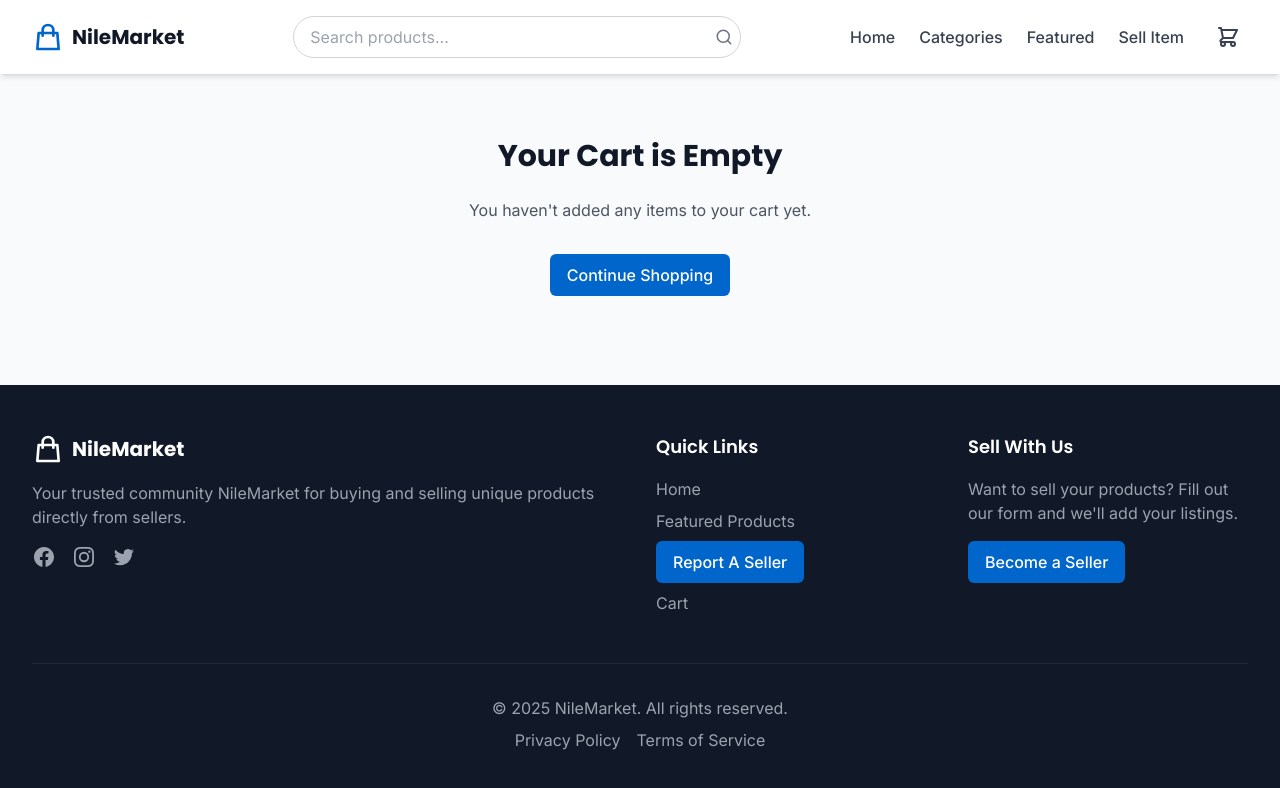
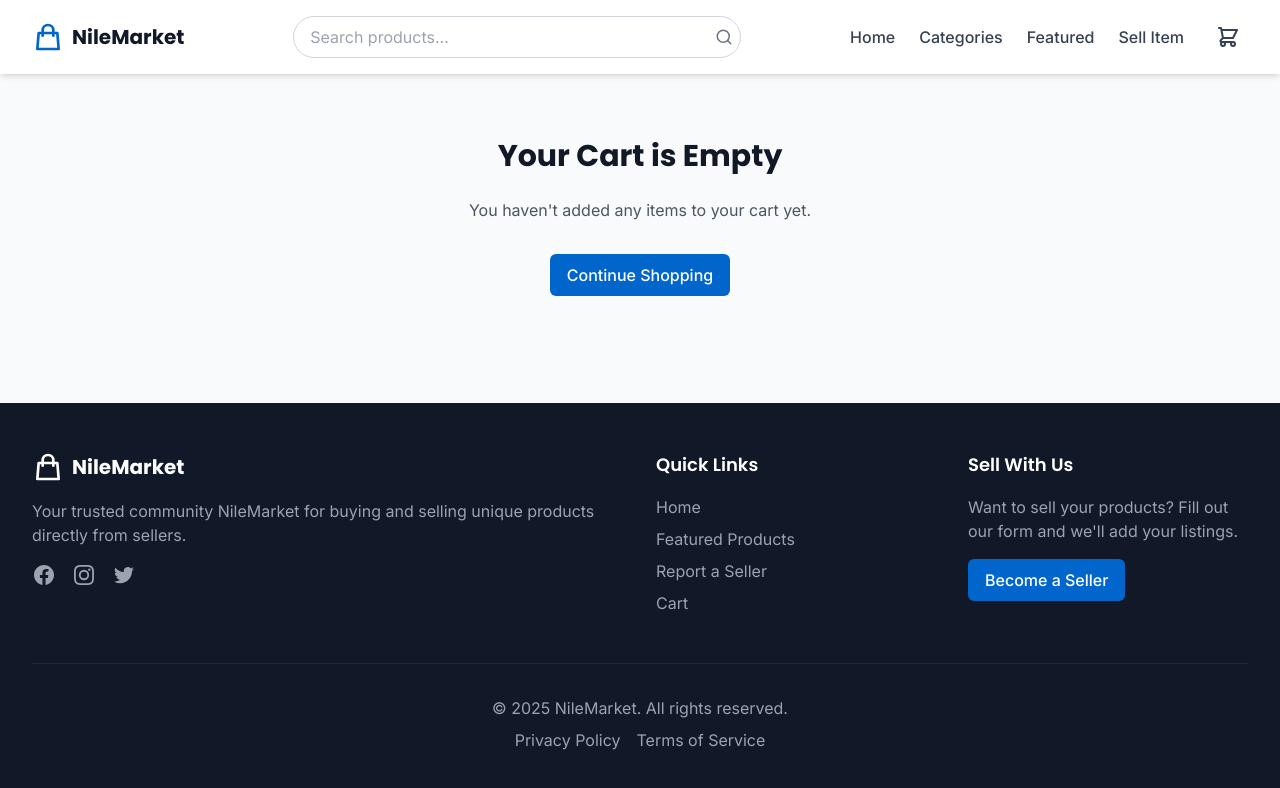
Before and after one commit to BillGStanford/commerce, a React (Create React App) app: page /checkout in a window 1280 px wide. Shown: the top 788 px of the page. Built offline with nearby package versions, Linux system fonts and the light colour scheme.

Commit message:
intital all projects and files

```diff
--- a/src/components/Footer.js
+++ b/src/components/Footer.js
@@ -47,14 +47,7 @@ const Footer = () => {
                 <a href="/" className="text-gray-400 hover:text-white transition-colors">Featured Products</a>
               </li>
               <li>
-              <a
-              href="https://forms.gle/sMHArfNMAffkkmj26"
-              target="_blank"
-              rel="noopener noreferrer"
-              className="btn-primary"
-            >
-              Report A Seller
-            </a>
+                <a href="https://forms.gle/eLLf4APCXMnEi6XY8" target='_blank' className="text-gray-400 hover:text-white transition-colors">Report a Seller</a>
               </li>
               <li>
                 <Link to="/cart" className="text-gray-400 hover:text-white transition-colors">Cart</Link>
```
